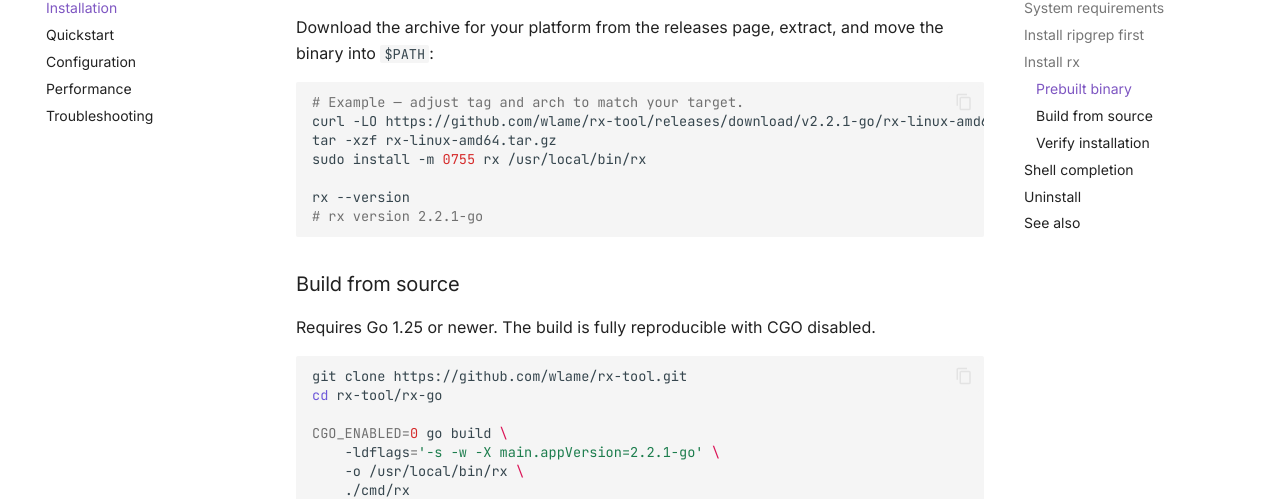
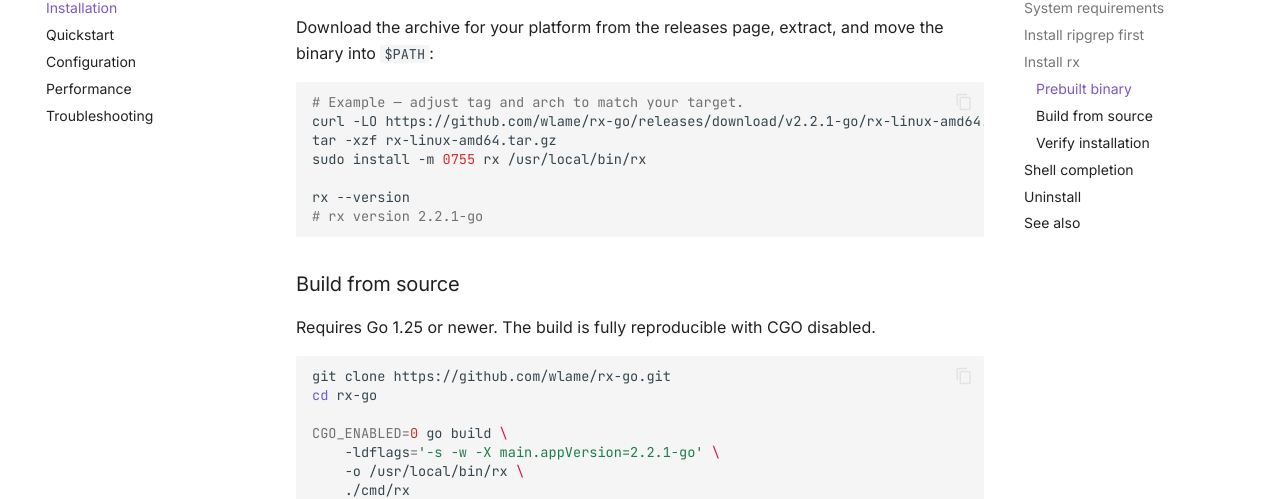
Before and after one commit to wlame/rx-go, an MkDocs documentation site: the page built from docs/installation.md, in a window 1280 px wide and 900 px high, scrolled down 1027 px. Shown: the part 148-647 px from the top of the window. Built offline with MkDocs 1.6.1 and Material for MkDocs 9.7.7, drawn with Linux system fonts in a browser that asks for light colours; comment, search, counter and statistics services are not loaded; the version menu is left out.

Commit message:
Fix docs.

````diff
--- a/docs/installation.md
+++ b/docs/installation.md
@@ -73,7 +73,7 @@ move the binary into `$PATH`:
 
 ```bash
 # Example — adjust tag and arch to match your target.
-curl -LO https://github.com/wlame/rx-tool/releases/download/v2.2.1-go/rx-linux-amd64.tar.gz
+curl -LO https://github.com/wlame/rx-go/releases/download/v2.2.1-go/rx-linux-amd64.tar.gz
 tar -xzf rx-linux-amd64.tar.gz
 sudo install -m 0755 rx /usr/local/bin/rx
 
@@ -86,8 +86,8 @@ rx --version
 Requires Go 1.25 or newer. The build is fully reproducible with CGO disabled.
 
 ```bash
-git clone https://github.com/wlame/rx-tool.git
-cd rx-tool/rx-go
+git clone https://github.com/wlame/rx-go.git
+cd rx-go
 
 CGO_ENABLED=0 go build \
     -ldflags='-s -w -X main.appVersion=2.2.1-go' \
````
Also changed, not shown: docs/index.md (+1 -1 lines), docs/requirements.txt (+6 -1 lines), docs/troubleshooting.md (+1 -1 lines).
